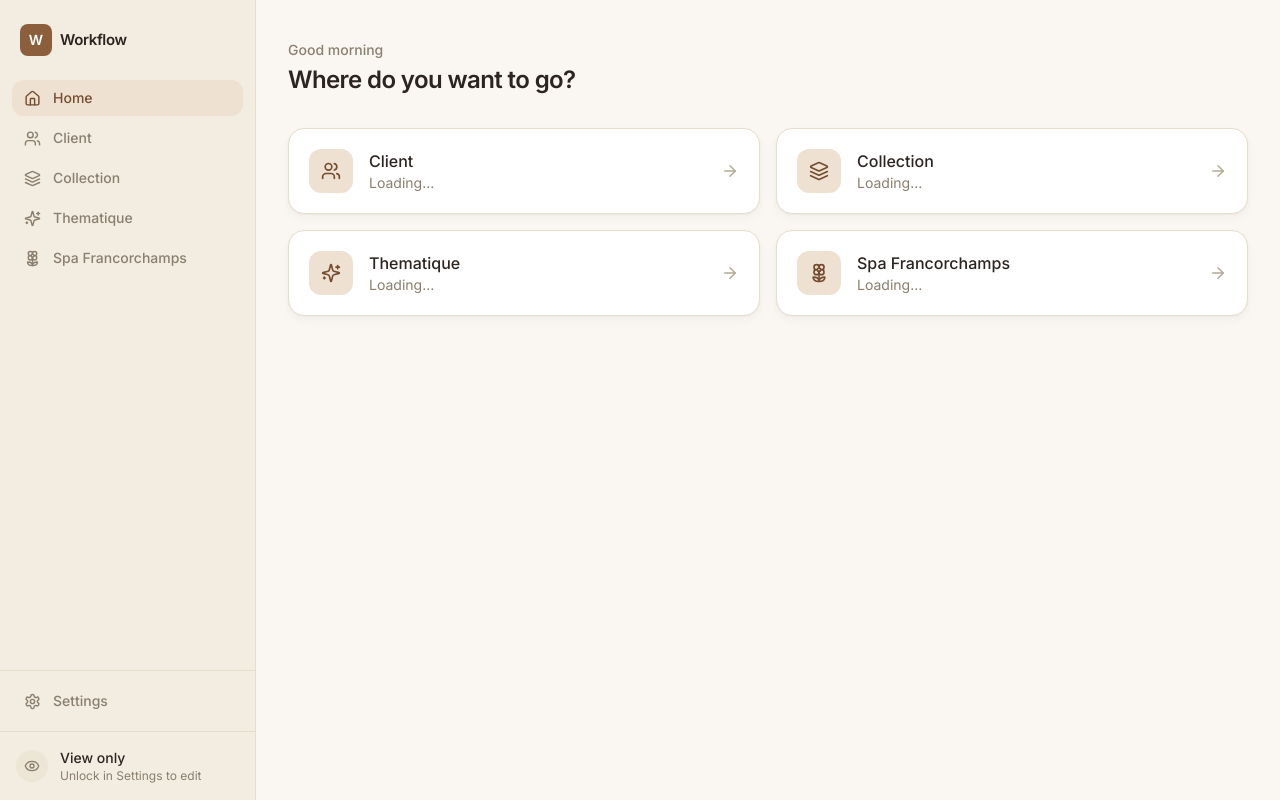
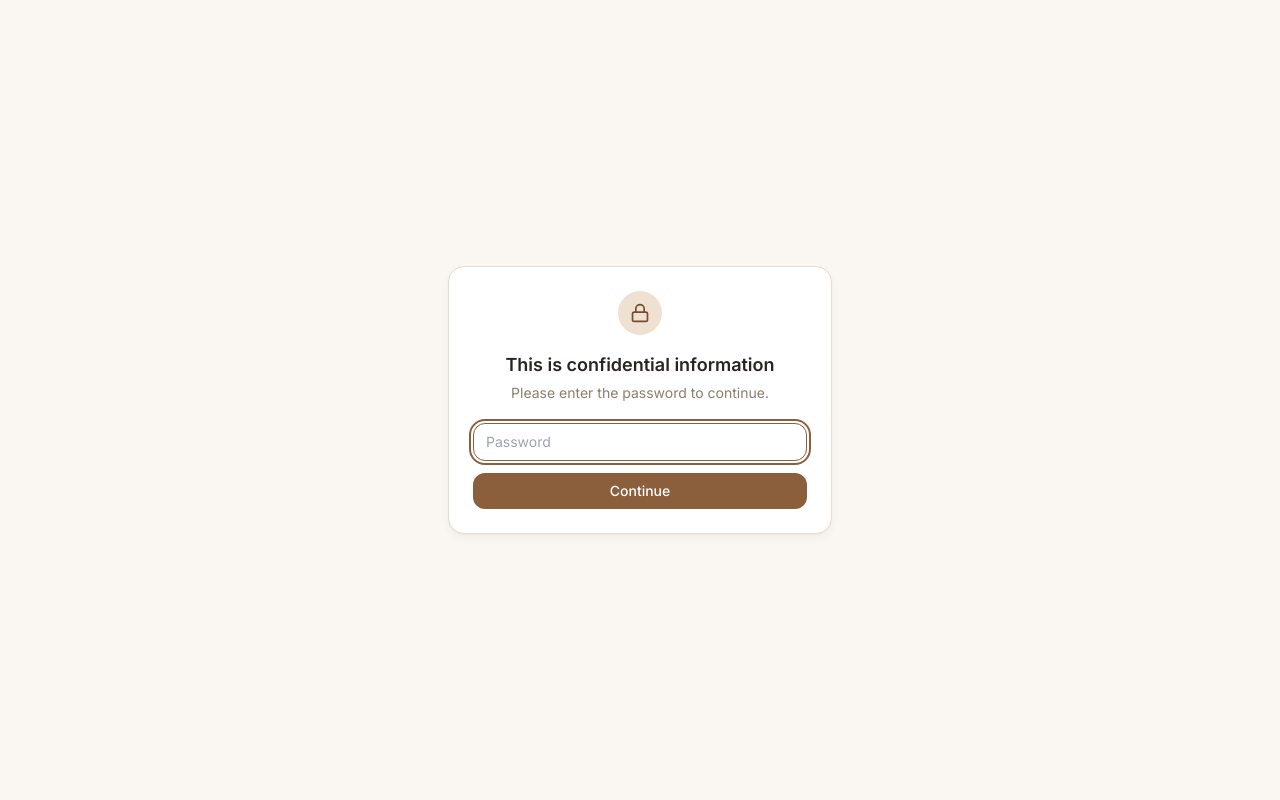
Before and after one commit to jewelartix-ship-it/jewelartix-workflow-tracker, a React (Vite) app in the folder frontend/: page / in a window 1280 px wide. Built offline with nearby package versions, Linux system fonts and the light colour scheme; no server answers.

Commit message:
Update main.tsx

```diff
--- a/frontend/src/main.tsx
+++ b/frontend/src/main.tsx
@@ -4,6 +4,7 @@ import { BrowserRouter } from 'react-router-dom';
 import { QueryClient, QueryClientProvider } from '@tanstack/react-query';
 import { Toaster } from 'react-hot-toast';
 import { AuthProvider } from './context/AuthContext';
+import { ViewGate } from './components/common/ViewGate';
 import { App } from './App';
 import './index.css';
 
@@ -21,7 +22,9 @@ createRoot(document.getElementById('root')!).render(
     <QueryClientProvider client={queryClient}>
       <BrowserRouter future={{ v7_startTransition: true, v7_relativeSplatPath: true }}>
         <AuthProvider>
-          <App />
+          <ViewGate>
+            <App />
+          </ViewGate>
           <Toaster
             position="bottom-right"
             toastOptions={{
```
